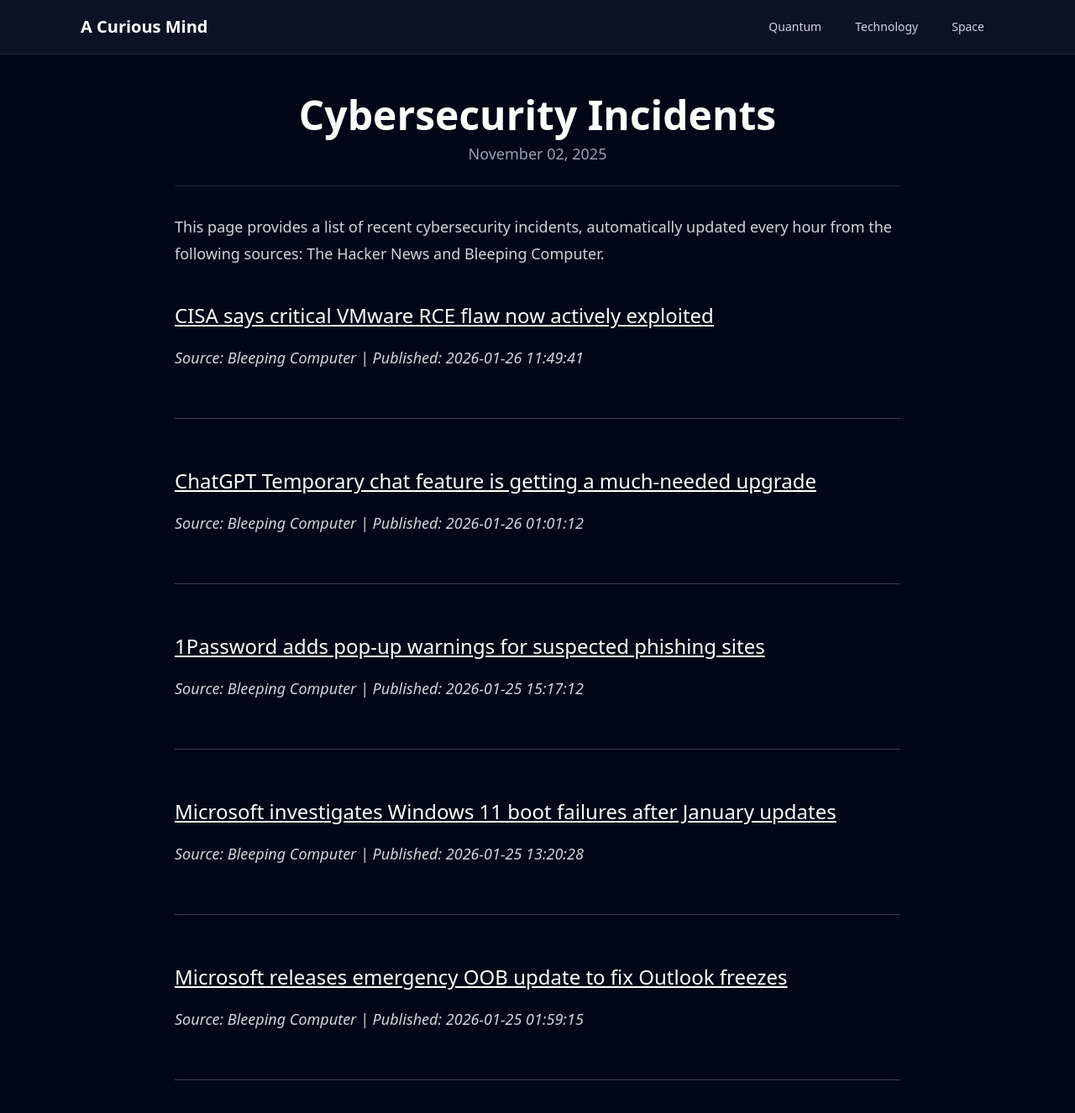
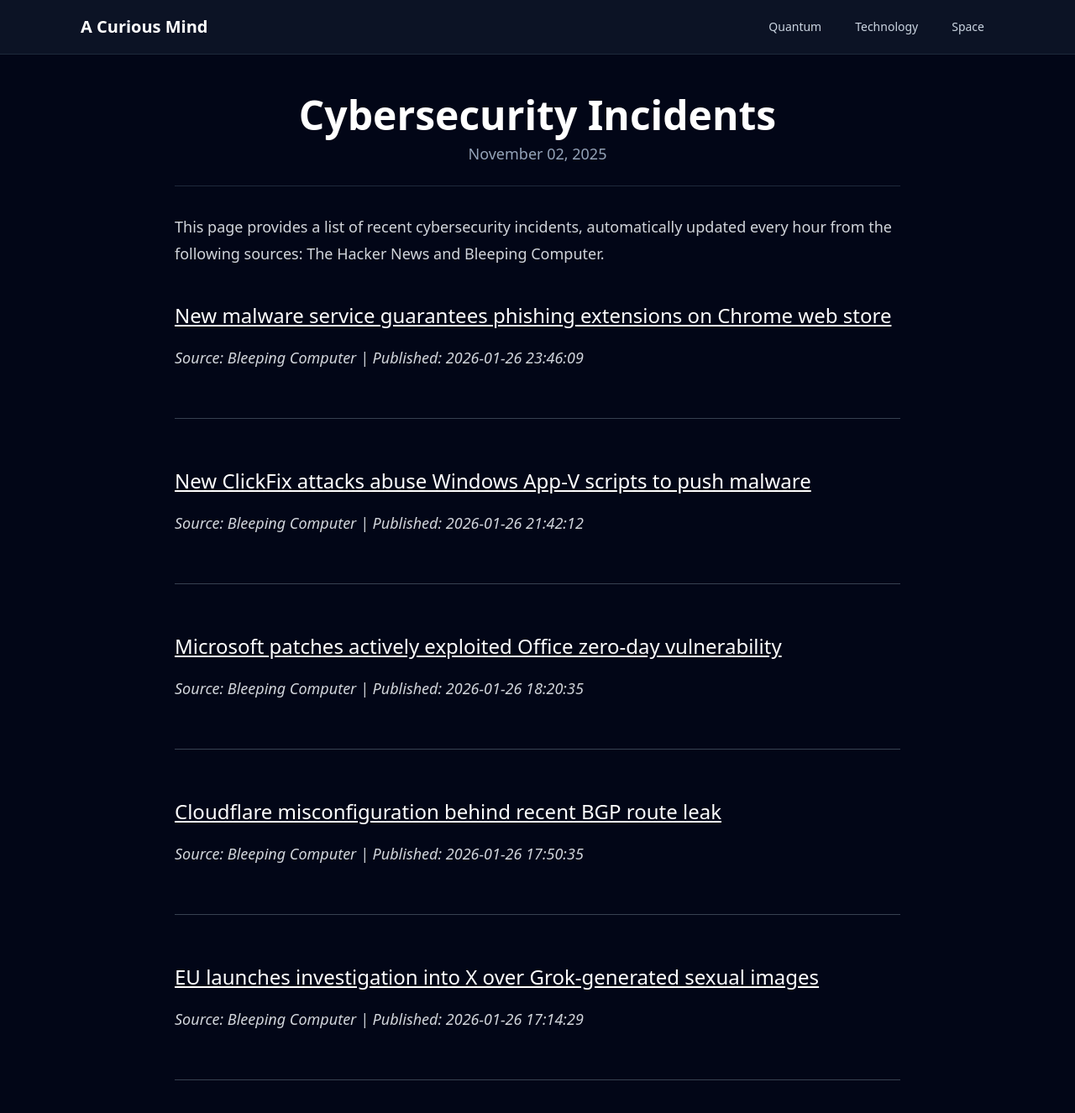
Before and after one commit to onehl7/onehl7.github.io, a Jekyll site: the page built from _posts/2025-11-02-cybersecurity-incidents.md, in a window 1280 px wide and 1400 px high. Shown: the top 1326 px of the window at 84% size. Built offline with Jekyll 4.4.1, drawn with Linux system fonts in a browser that asks for light colours; nearby versions of some CDN libraries.

Commit message:
Update news data

```diff
--- a/_data/news.json
+++ b/_data/news.json
@@ -1,32 +1,32 @@
 [
   {
     "source": "Bleeping Computer",
-    "title": "CISA says critical VMware RCE flaw now actively exploited",
-    "link": "https://www.bleepingcomputer.com/news/security/cisa-says-critical-vmware-rce-flaw-now-actively-exploited/",
-    "published": "2026-01-26 11:49:41"
+    "title": "New malware service guarantees phishing extensions on Chrome web store",
+    "link": "https://www.bleepingcomputer.com/news/security/new-malware-service-guarantees-phishing-extensions-on-chrome-web-store/",
+    "published": "2026-01-26 23:46:09"
   },
   {
     "source": "Bleeping Computer",
-    "title": "ChatGPT Temporary chat feature is getting a much-needed upgrade",
-    "link": "https://www.bleepingcomputer.com/news/artificial-intelligence/chatgpt-temporary-chat-feature-is-getting-a-much-needed-upgrade/",
-    "published": "2026-01-26 01:01:12"
+    "title": "New ClickFix attacks abuse Windows App-V scripts to push malware",
+    "link": "https://www.bleepingcomputer.com/news/security/new-clickfix-attacks-abuse-windows-app-v-scripts-to-push-malware/",
+    "published": "2026-01-26 21:42:12"
   },
   {
     "source": "Bleeping Computer",
-    "title": "1Password adds pop-up warnings for suspected phishing sites",
-    "link": "https://www.bleepingcomputer.com/news/security/1password-adds-pop-up-warnings-for-suspected-phishing-sites/",
-    "published": "2026-01-25 15:17:12"
+    "title": "Microsoft patches actively exploited Office zero-day vulnerability",
+    "link": "https://www.bleepingcomputer.com/news/microsoft/microsoft-patches-actively-exploited-office-zero-day-vulnerability/",
+    "published": "2026-01-26 18:20:35"
   },
   {
     "source": "Bleeping Computer",
-    "title": "Microsoft investigates Windows 11 boot failures after January updates",
-    "link": "https://www.bleepingcomputer.com/news/microsoft/microsoft-investigates-windows-11-boot-failures-after-january-updates/",
-    "published": "2026-01-25 13:20:28"
+    "title": "Cloudflare misconfiguration behind recent BGP route leak",
+    "link": "https://www.bleepingcomputer.com/news/security/cloudflare-misconfiguration-behind-recent-bgp-route-leak/",
+    "published": "2026-01-26 17:50:35"
   },
   {
     "source": "Bleeping Computer",
-    "title": "Microsoft releases emergency OOB update to fix Outlook freezes",
-    "link": "https://www.bleepingcomputer.com/news/microsoft/microsoft-releases-emergency-oob-update-to-fix-outlook-freezes/",
-    "published": "2026-01-25 01:59:15"
+    "title": "EU launches investigation into X over Grok-generated sexual images",
+    "link": "https://www.bleepingcomputer.com/news/artificial-intelligence/eu-launches-investigation-into-x-over-grok-generated-sexual-images/",
+    "published": "2026-01-26 17:14:29"
   }
 ]
```
